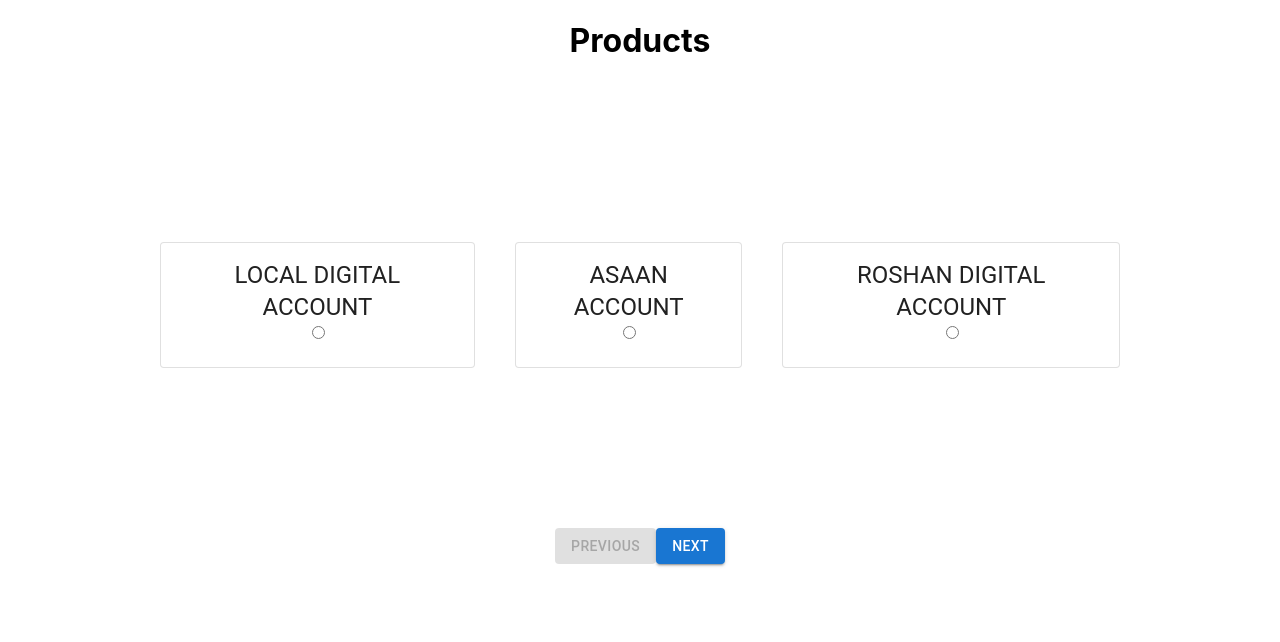
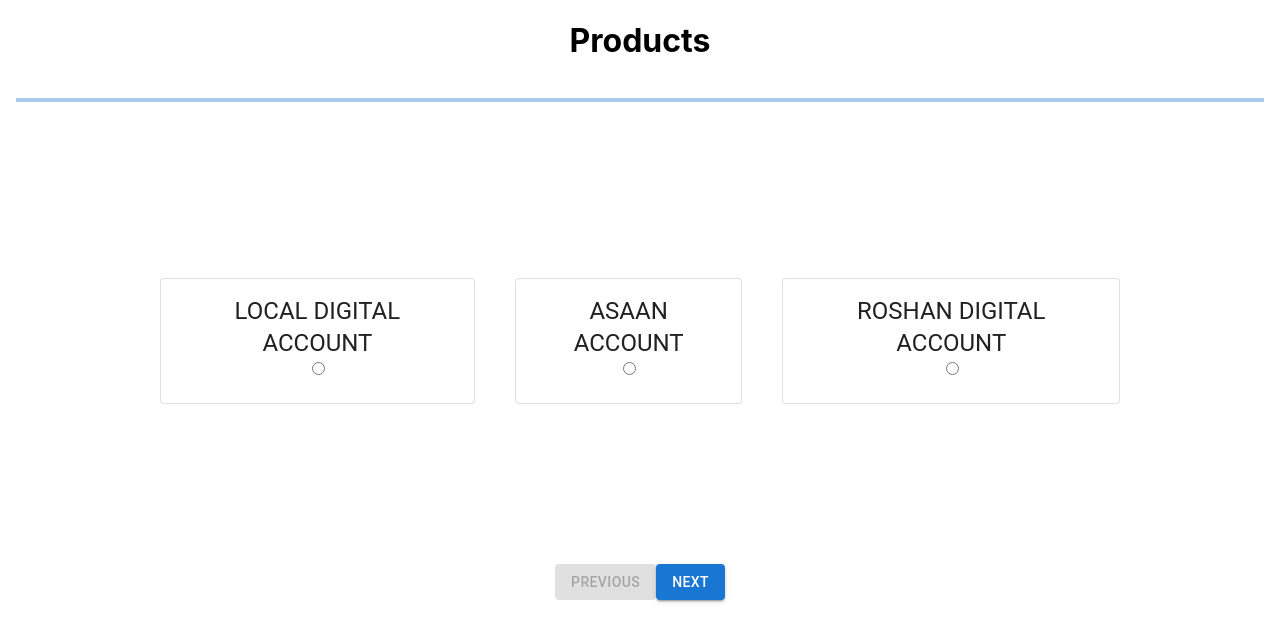
Before and after one commit to DaniyalMalikRiaz/PracticeReactProject, a React (Create React App) app: page / in a window 1280 px wide. Shown: the top 642 px of the page. Built offline with nearby package versions, Linux system fonts and the light colour scheme.

Commit message:
Summary & useEffect

```diff
--- a/package.json
+++ b/package.json
@@ -5,6 +5,7 @@
   "dependencies": {
     "@emotion/react": "^11.11.4",
     "@emotion/styled": "^11.11.5",
+    "@mui/icons-material": "^5.15.18",
     "@mui/material": "^5.15.18",
     "@testing-library/jest-dom": "^5.17.0",
     "@testing-library/react": "^13.4.0",
--- a/src/components/card.js
+++ b/src/components/card.js
@@ -8,7 +8,7 @@ import { useState } from 'react';
 const selectionObj = { option: 'PLEASE SELECT', selection: false }
 
 
-export default function CardBox() {
+export default function CardBox(props) {
 
 const [selectedOption, setOption] = useState(selectionObj);
 
@@ -20,6 +20,7 @@ const handleOptionChange = (event) => {
       temp["option"] = event.target.value
       temp["selection"] = true
       setOption(temp)
+      props.setData({...props.inputData, product: temp.option})
 };
 
 
--- a/src/components/form.js
+++ b/src/components/form.js
@@ -6,8 +6,11 @@ import PersonalInfo from './personalInfo';
 import ContactInfo from './contactInfo';
 import EmpInfo from './empInfo';
 import Summary from './summary';
+import LinearProgress from '@mui/material/LinearProgress';
+import Box from '@mui/material/Box';
 
 const inputObj = {
+    product: "",
     name: "",
     gender:"",
     motherName: "",
@@ -29,10 +32,27 @@ function Form(){
 
     const [page,setPage] = useState(0);
     const [inputData,setInputData] = useState(inputObj);
+    const [progress, setProgress] = React.useState(0);
+
+
+
+    React.useEffect ( ()=> {
+        if(page === 0){
+            setProgress(0)
+        }else if(page === 1){
+            setProgress(25)
+        }else if(page === 2){
+            setProgress(50)
+        }else if(page === 3){
+            setProgress(75)
+        }else if(page === 4){
+            setProgress(100)
+        }
+    }, [page])
 
         const pageForm = () => {
         if(page === 0){
-            return <CardBox/>
+            return <CardBox inputData = {inputData} setData = {setInputData}/>
         }else if(page === 1){
         return <PersonalInfo inputData = {inputData} setData = {setInputData}/>
         }else if(page === 2){
@@ -40,19 +60,29 @@ function Form(){
         }else if(page === 3){
             return <EmpInfo inputData = {inputData} setData = {setInputData}/>
         }else if(page === 4){
-            return <Summary inputData = {inputData}/>
+            return <Summary inputData = {inputData} setPage = {setPage}/>
         }
         };
 
 
     return (
 <div className = "form">
-<div className = "progressBar"></div>
 
 <div className = "form-container">
 <div className = "header">
 <h1>{pageTitle[page]}</h1>
 </div>
+<div className = "progressBar">
+<Box component="section" sx={{
+    minWidth: 500,
+    padding: 2,
+    justifyContent: 'center',
+    }}>
+<LinearProgress variant="determinate" value={progress} />
+    </Box>
+
+</div>
+
 <div className = "body">{pageForm()}</div>
 <div className = "footer">
 <Button
--- a/src/components/summary.js
+++ b/src/components/summary.js
@@ -1,8 +1,11 @@
 import * as React from 'react';
 import Box from '@mui/material/Box';
 import TextField from '@mui/material/TextField';
+import Fab from '@mui/material/Fab';
+import EditNoteIcon from '@mui/icons-material/EditNote';
 
-export default function Summary ({inputData}){
+
+export default function Summary (props){
 
 
 
@@ -16,67 +19,104 @@ export default function Summary ({inputData}){
         autoComplete="off"
       >
    <div>
+          <div className='product'>
+          <TextField
+            disabled
+            id="product"
+            label="Product"
+            value = {props.inputData.product}
+          />
+          </div>
+        <div className='personalInfo'>
           <TextField
             disabled
             id="name"
             label="Full Name"
-            value = {inputData.name}
+            value = {props.inputData.name}
           />
           <TextField
             disabled
             id="fatherName"
             label="Father Name"
-            value = {inputData.fatherName}
+            value = {props.inputData.fatherName}
           />
           <TextField
             disabled
             id="motherName"
             label="Mother Name"
-            value = {inputData.motherName}
+            value = {props.inputData.motherName}
           />
+          <TextField
+            disabled
+            id="gender"
+            label="Gender"
+            value = {props.inputData.gender}
+          />
+            <Fab size="small" color="primary" aria-label="add" variant='circular' sx={{ m: 1.5}}
+            onClick = { () => {
+              props.setPage(1);
+            }}
+            >
+            <EditNoteIcon />
+
+            </Fab>
+        </div>
+        <div className='contactInfo'>
           <TextField
             disabled
             id="email"
             label="Email"
-            value = {inputData.email}
+            value = {props.inputData.email}
           />
           <TextField
             disabled
             id="mobileNumber"
             label="Mobile Number"
-            value = {inputData.mobileNumber}
+            value = {props.inputData.mobileNumber}
           />
           <TextField
             disabled
             id="address"
             label="Address"
-            value = {inputData.address}
+            value = {props.inputData.address}
           />
+          <Fab size="small" color="primary" aria-label="add" variant='circular' sx={{ m: 1.5}}
+          onClick = { () => {
+            props.setPage(2);
+          }}
+          >
+              <EditNoteIcon />
+            </Fab>
+        </div>
 
-        <TextField
+        <div className='empInfo'>
+          <TextField
             disabled
             id="monthlyIncome"
             label="Monthly Income"
-            value = {inputData.monthlyIncome}
+            value = {props.inputData.monthlyIncome}
           />
           <TextField
             disabled
             id="occupation"
             label="Occupation"
-            value = {inputData.occupation}
+            value = {props.inputData.occupation}
           />
           <TextField
             disabled
             id="empStatus"
             label="Employement Status"
-            value = {inputData.empStatus}
+            value = {props.inputData.empStatus}
           />
-          <TextField
-            disabled
-            id="gender"
-            label="Gender"
-            value = {inputData.gender}
-          />
+           <Fab size="small" color="primary" aria-label="add" variant='circular' sx={{ m: 1.5}}
+           onClick = { () => {
+            props.setPage(3);
+          }}
+           >
+              <EditNoteIcon />
+            </Fab>
+        </div>
+
 
           </div>
           </Box>
```
Also changed, not shown: 1 other file (tests, documents, lock files or other folders).
